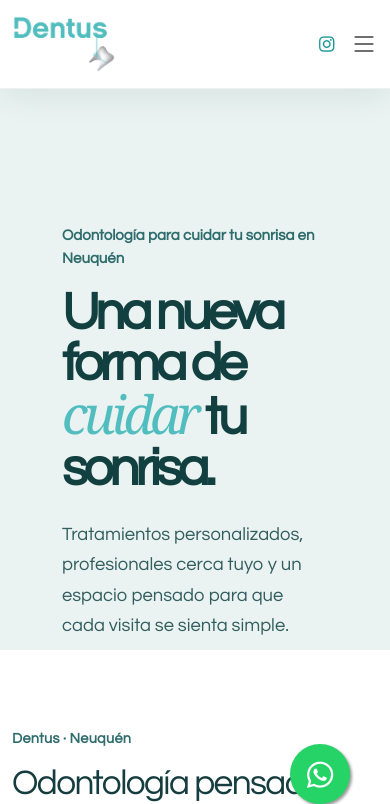
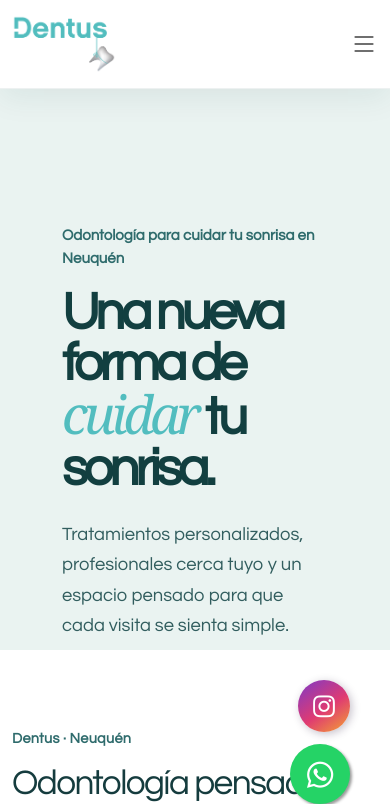
Before and after one commit to mokelean/dentus, a PHP site: page / in a window 390 px wide. Shown: the top 804 px of the page. Run offline with PHP 8.4, Linux system fonts and the light colour scheme.

Commit message:
Move Instagram access to floating button

```diff
--- a/assets/css/style.css
+++ b/assets/css/style.css
@@ -33,6 +33,8 @@ a:hover {
 }
 .wp-float i { margin-top:16px; }
 .wp-float:hover { color: #000000!important; }
+.ig-float { position: fixed; z-index: 100; right: 40px; bottom: 112px; display: grid; width: 52px; height: 52px; place-items: center; border-radius: 50%; background: linear-gradient(145deg, #7d3ac8, #df3b72 55%, #f4a431); box-shadow: 2px 2px 8px rgba(50, 31, 68, .28); color: #fff; font-size: 29px; transition: transform .2s ease; }
+.ig-float:hover { color: #fff; transform: translateY(-3px); }
 
 h1,
 h2,
@@ -735,9 +737,6 @@ section {
   background: #167f81;
   transform: translateY(-1px);
 }
-.dentus-refresh .header-instagram { display: inline-flex; align-items: center; gap: 7px; margin-left: 24px; color: #275e5f; font-size: .88rem; font-weight: 700; text-decoration: none; }
-.dentus-refresh .header-instagram i { color: #1b9798; font-size: 1.28rem; }
-.dentus-refresh .header-instagram:hover { color: #1b9798; }
 
 .dentus-refresh #hero {
   height: min(760px, 92vh);
@@ -906,7 +905,6 @@ section {
   .dentus-refresh .appointment-btn {
     display: none;
   }
-  .dentus-refresh .header-instagram { margin-left: auto; margin-right: 17px; }
 
   .dentus-refresh section {
     padding: 76px 0;
@@ -2212,8 +2210,6 @@ section {
 }
 @media (max-width: 767px) {
   .dentus-refresh .hero-copy h1 { font-size: 3.3rem; }
-  .dentus-refresh .header-instagram span { display: none; }
-  .dentus-refresh .header-instagram { margin-right: 13px; }
   .dentus-refresh .hero-visual, .dentus-refresh .hero-visual img { min-height: 350px; height: 350px; }
   .dentus-refresh .hero-visual img { border-radius: 100px 100px 12px 12px; }
   .dentus-refresh .hero-note { left: 16px; bottom: 16px; }
--- a/index.php
+++ b/index.php
@@ -36,6 +36,9 @@
   <a href="https://wa.me/5492995467837?text=Hola%2C%20quiero%20consultar%20por%20Ortodoncia%20%2F%20alineadores%20invisibles." class="wp-float" target="_blank">
     <i class="fa-brands fa-whatsapp"></i>
   </a>
+  <a href="https://www.instagram.com/dentus.nqn/" class="ig-float" target="_blank" rel="noopener noreferrer" aria-label="Seguinos en Instagram">
+    <i class="bx bxl-instagram"></i>
+  </a>
 
   <header id="header" class="fixed-top">
     <div class="container d-flex align-items-center">
@@ -49,7 +52,6 @@
         </ul>
         <i class="bi bi-list mobile-nav-toggle"></i>
       </nav>
-      <a href="https://www.instagram.com/dentus.nqn/" class="header-instagram" target="_blank" rel="noopener noreferrer"><i class="bx bxl-instagram"></i><span>Instagram</span></a>
       <a href="https://wa.me/5492995467837?text=Hola%2C%20quiero%20consultar%20por%20Ortodoncia%20%2F%20alineadores%20invisibles." class="appointment-btn scrollto">Solicitar turno <i class="bi bi-arrow-up-right"></i></a>
     </div>
   </header>
```
